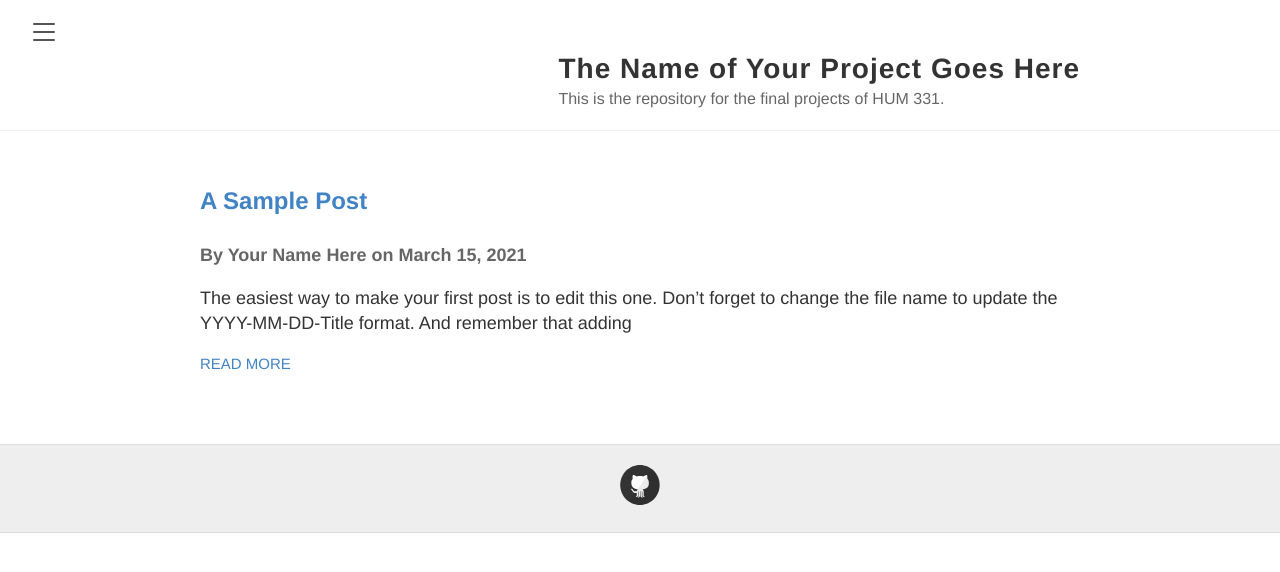
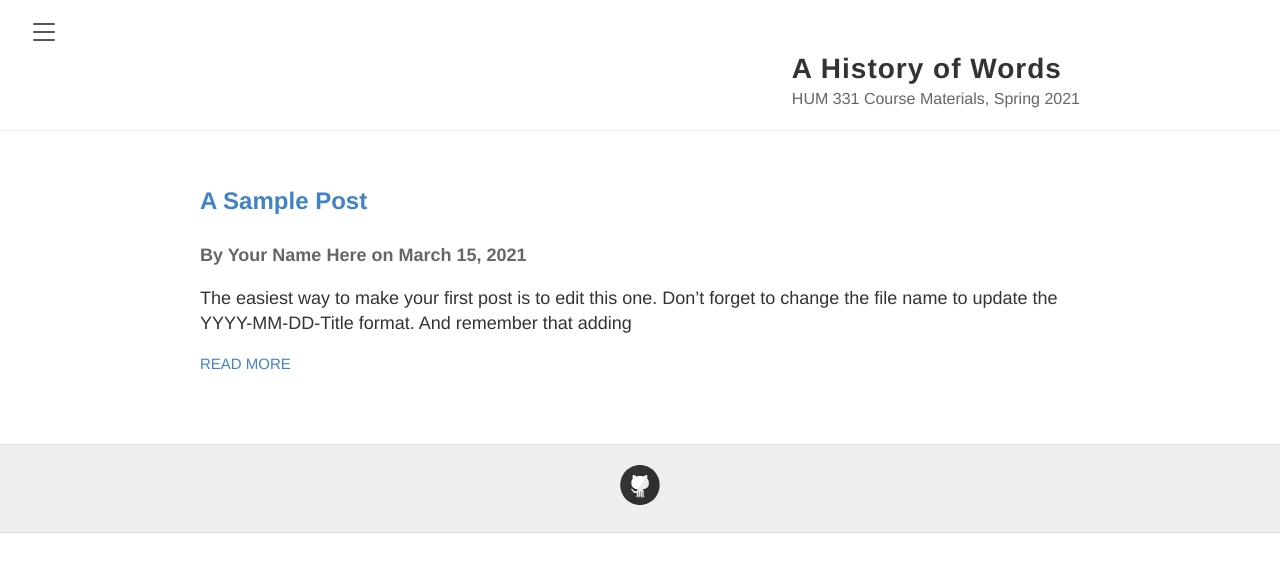
Before and after one commit to HUM-331-Princeton/course, a Jekyll site: the page built from index.md, in a window 1280 px wide. Shown: the top 572 px of the page. Built offline with Jekyll 4.4.1, drawn with Linux system fonts in a browser that asks for light colours.

Commit message:
yaml update

```diff
--- a/_config.yml
+++ b/_config.yml
@@ -3,10 +3,10 @@
 #
 
 # Name of your site (displayed in the header)
-name: The Name of Your Project Goes Here
+name: A History of Words
 
 # Short bio or description (displayed in the header)
-description: This is the repository for the final projects of HUM 331.
+description: HUM 331 Course Materials, Spring 2021
 
 # URL of an image you'd like to appear in your header.
 # It should be long and rectangular to feature as a banner image.
@@ -46,7 +46,7 @@ url: https://hum-331-princeton.github.io
 # (http://yourusername.github.io/repository-name)
 # and NOT your User repository (http://yourusername.github.io)
 # then add in the baseurl here, like this: "/repository-name"
-baseurl: "/final-project-template"
+baseurl: "/course"
 
 #
 # !! You don't need to change any of the configuration flags below !!
```
Also changed, not shown: _people/your-name-here.md (deleted, +0 -5 lines), images/cuneiform.jpg (added), 7 other files.
